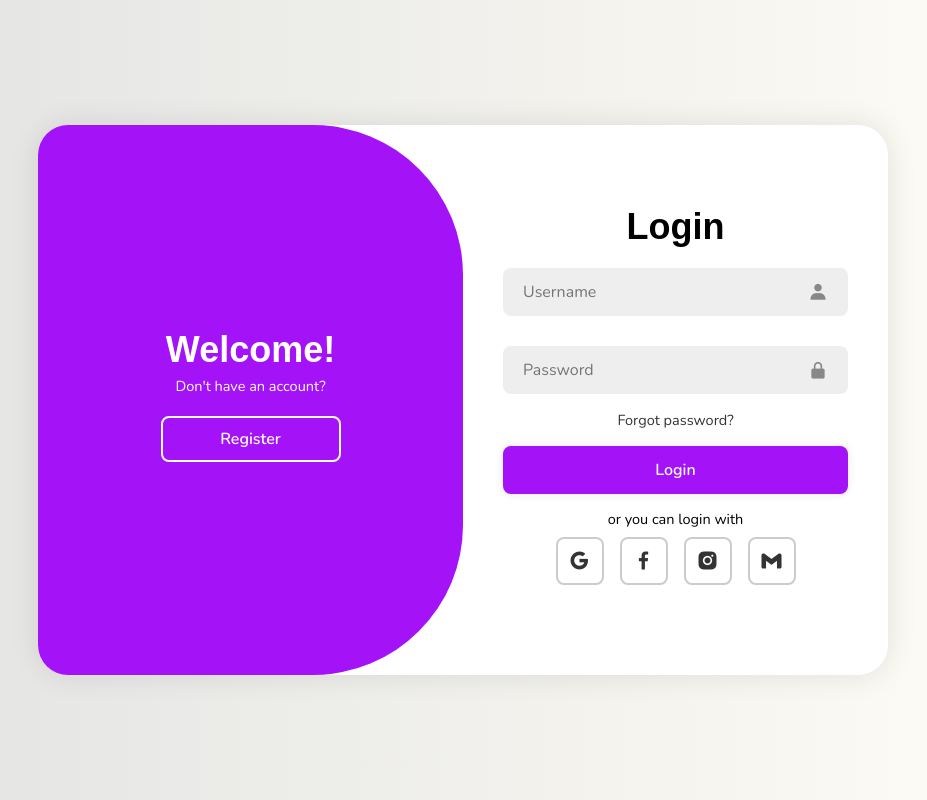
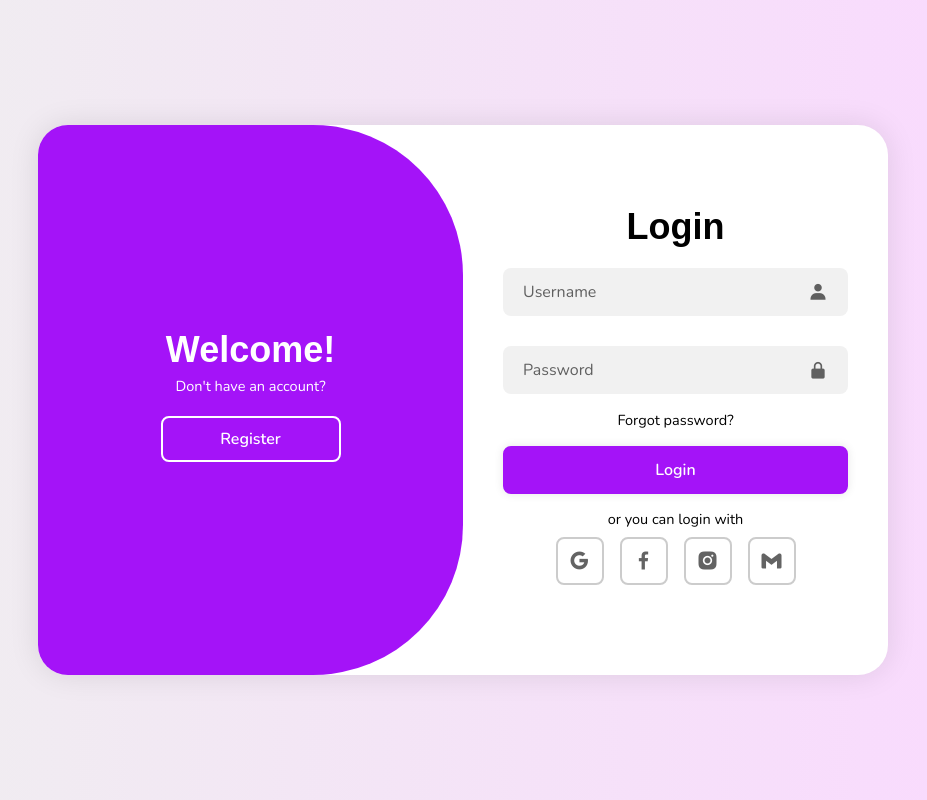
Before and after one commit to Igorshk10/Fan_fiction, a React (Create React App) app in the folder frontend/: page /auth in a window 1280 px wide. Shown: the whole page, without its empty margins (177-1104 px from the left). Built offline with nearby package versions, Linux system fonts and the light colour scheme; no server answers; a web font is replaced by a local one.

Commit message:
add dark theme for authForm

```diff
--- a/frontend/src/components/AuthForm/AuthForm.module.css
+++ b/frontend/src/components/AuthForm/AuthForm.module.css
@@ -15,14 +15,14 @@
     justify-content: center;
     align-items: center;
     min-height: 100vh;
-    background: linear-gradient(90deg, #e2e2e2,#fffef6);
+    background: var(--gradient);
 }
 
 .container{
     position: relative;
     width: 850px;
     height: 550px;
-    background: #fff;
+    background: var(--white-dark);
     border-radius: 30px;
     box-shadow: 0 0 30px rgba(0,0,0,0.1);
     margin: 20px;
@@ -37,7 +37,7 @@
     width: 50%;
     display: flex;
     align-items: center;
-    color: rgb(0, 0, 0);
+    color: var(--b-w);
     text-align: center;
     z-index: 1;
     transition: 0.6s ease-in-out 1.2s, visibility 0s 1s;
@@ -80,25 +80,26 @@
 .inputBox input{
     width: 100%;
     padding: 13px 50px 13px 20px;
-    background-color: #eee;
+    background-color: var(--g-ld);
     border-radius: 8px;
     outline: none;
     border: none;
     font-size: 16px;
     font-weight: 400;
-    color: #333;
+    color: var(--gary-white);
 }
 
 .inputBox input:focus + i{
-    color : rgb(0, 0, 0);
+    color : var(--b-w);
 }
 
 .inputBox input::placeholder {
     transition: color 0.3s ease;
+    color: var(--g-lg);
 }
 
 .inputBox input:focus::placeholder {
-    color: #000000;
+    color: var(--b-w);
 }
 
 .inputBox i{
@@ -107,7 +108,7 @@
     top: 50%;
     transform: translateY(-50%);
     font-size: 20px;
-    color: #888;
+    color: var(--g-lg);
     transition: all 0.3s ease;
 }
 
@@ -117,7 +118,7 @@
 
 .forgotLink a{
     font-size: 14.5px;
-    color: #333;
+    color: var(--b-w);
     text-decoration: none;
 }
 
@@ -127,15 +128,15 @@
 
 .forgotPassword{
     font-size: 14.5px;
-    color: #333;
+    color: var(--b-w);
     text-decoration: none;
 }
 
 .btn{
     width: 100%;
     height: 48px;
-    background-color: #a413f8;
-    border: 2px solid #a413f8;
+    background-color: var(--p-transperent);
+    border: 2px solid var(--p-w);
     border-radius: 8px;
     box-shadow: 0 0 10px rgba(0,0,0,0.1);
     cursor: pointer;
@@ -150,9 +151,9 @@
 }
 
 .btn:hover{
-    background-color: transparent;
-    border: 2px solid #a413f8;
-    color: #a413f8;
+    background-color: var(--transparent-p);
+    border: 2px solid var(--main-color);
+    color: var(--p-w);
 }
 
 .btnToggle{
@@ -171,7 +172,7 @@
 
 .btnToggle:hover{
     background-color: #fff;
-    color: #a413f8;
+    color: var(--main-color);
 }
 
 
@@ -197,7 +198,7 @@
     border: 2px solid #ccc;
     border-radius: 8px;
     font-size: 24px;
-    color: #333;
+    color: var(--gary-white);
     text-decoration: none;
     margin: 0  8px;
     transition: all 0.3s ease;
@@ -221,7 +222,7 @@
     position: absolute;
     width: 300%;
     height: 100%;
-    background: #a413f8;
+    background: var(--main-color);
     left: -250%;
     z-index: 2;
     border-radius: 150px;
@@ -236,7 +237,6 @@
     position: absolute;
     width: 50%;
     height: 100%;
-    /* background-color: seagreen; */
     color: white;
     display: flex;
     flex-direction: column;
--- a/frontend/src/styles/theme.module.css
+++ b/frontend/src/styles/theme.module.css
@@ -14,11 +14,18 @@
     --white-dark : #ffffff;
     --input-bg : #f3f3f3;
     --b-w : #000000;
+    --w-ld : #ffffff;
+    --g-ld : #f1f1f1;
+    --p-transperent: #a413f8;
+    --p-w : #a413f8;
+    --transparent-p : transperent;
+    --g-lg: #606060;
+    --gradient : linear-gradient(90deg, #efefef, #fad8ff);
 }
 
 
 [data-theme="dark"] {
-    --main-color: #a413f8;
+    --main-color: #8300cc;
     --logo-font :  "Titan One", sans-serif;
     --auth-font : "SN Pro", sans-serif;
     --main-font : "Nunito", sans-serif;
@@ -26,4 +33,11 @@
     --white-dark : #1b1b1b;
     --input-bg : #ffffff;
     --b-w : #ffffff;
+    --w-ld : #252525;
+    --g-ld : #252525;
+    --p-transperent: transperent;
+    --p-w : #ffffff;
+    --transparent-p : #a413f8 ;
+    --g-lg: #c1c1c1;
+    --gradient : linear-gradient(90deg, #303030, #312d32);
 }
```
